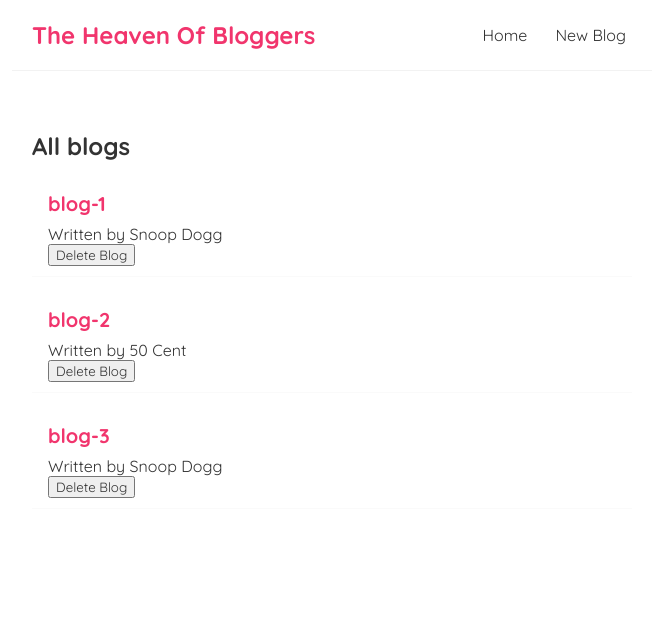
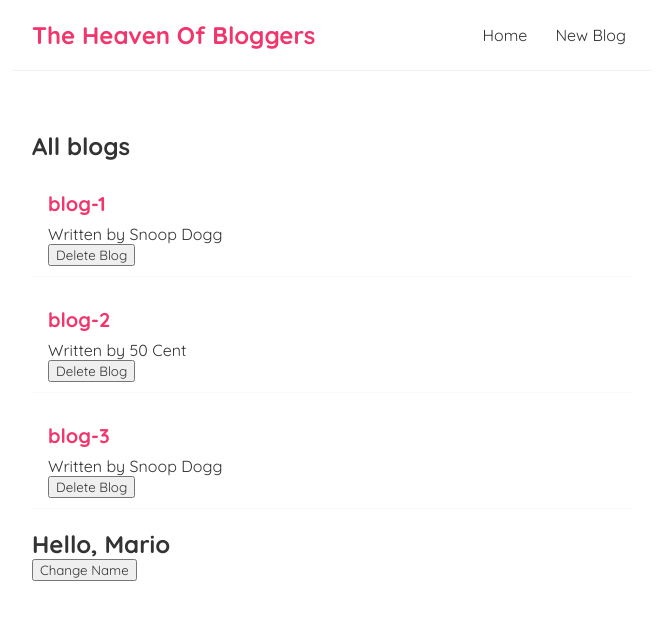
Before and after one commit to Masud034/bloggers, a React (Create React App) app: page / in a window 1280 px wide. Shown: the top 620 px of the page, without its empty margins (308-964 px from the left). Built offline with nearby package versions, Linux system fonts and the light colour scheme; the HTML template or start-up script is replaced by a standard one.

Commit message:
useEffect dependencies

```diff
--- a/src/Home.js
+++ b/src/Home.js
@@ -1,5 +1,5 @@
 import BlogList from "./BlogList.";
-import { useState } from "react";
+import { useState, useEffect } from "react";
 const Home = () => {
 
     const [blogs, setBlogs] = useState( [
@@ -9,6 +9,7 @@ const Home = () => {
 
     ]);
 
+    const [name, setName] = useState('Mario');
 
     const handleDelete = (id) => {
         console.log(id);
@@ -17,9 +18,15 @@ const Home = () => {
         setBlogs(newBlogs);
     }
 
+    useEffect( () => {
+        console.log('use effect ran');
+    }, [name]);
+
     return (
         <div className="home">
             <BlogList blogs = {blogs} title = "All blogs" handleDelete = {handleDelete}/>
+            <h2>Hello, {name} </h2>
+            <button onClick = { ()=> setName('George')}> Change Name</button>
         </div>
      );
 }
```
